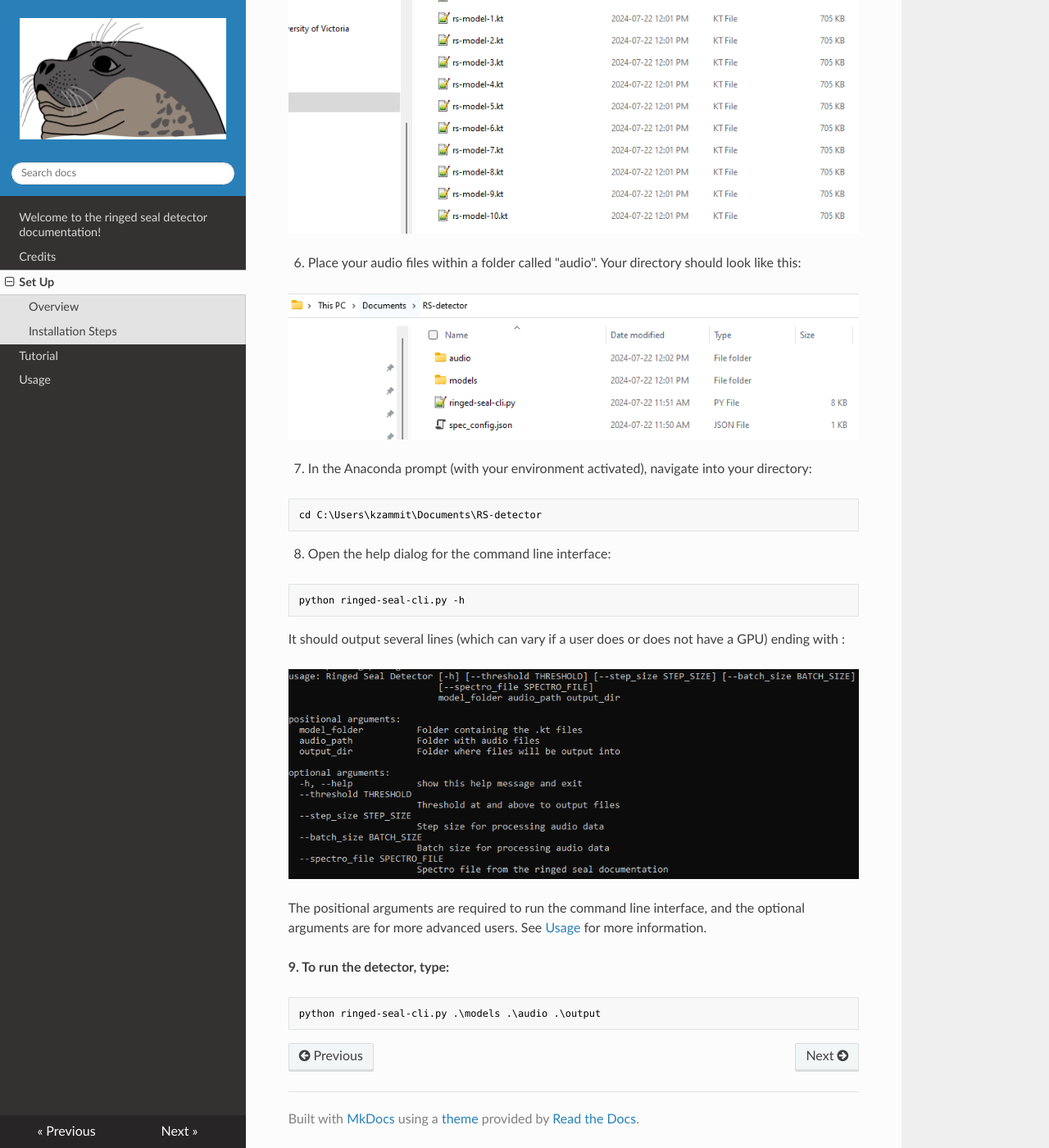
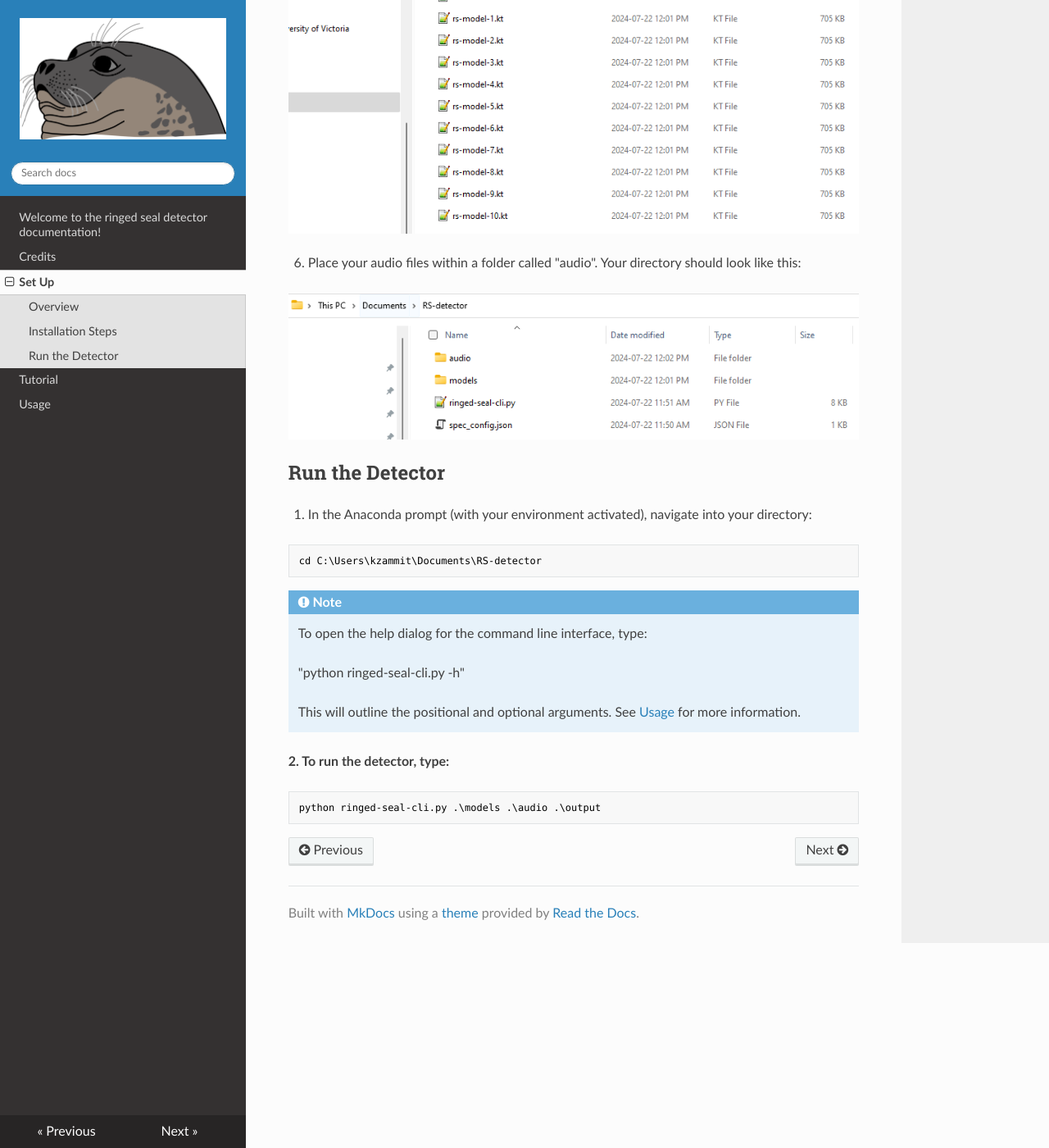
Before and after one commit to karlzam/ringed-seal-detector-docs, an MkDocs documentation site: the page built from docs/SetUp.md, in a window 1280 px wide and 1400 px high, scrolled down 1321 px. Shown: the whole window at 82% size. Built offline with MkDocs 1.6.1, drawn with Linux system fonts in a browser that asks for light colours; nearby versions of some CDN libraries.

Commit message:
Minor alteration

````diff
--- a/docs/SetUp.md
+++ b/docs/SetUp.md
@@ -49,24 +49,24 @@ This may take a few minutes. Note the below error message if you run into issues
 
 ![dir](tutorial-1.png)
 
-7. In the Anaconda prompt (with your environment activated), navigate into your directory:
+## Run the Detector
+
+1. In the Anaconda prompt (with your environment activated), navigate into your directory:
 
 ```commandline
 cd C:\Users\kzammit\Documents\RS-detector
 ```
-8. Open the help dialog for the command line interface:
 
-```commandline
-python ringed-seal-cli.py -h
-```
+!!! note
 
-It should output several lines (which can vary if a user does or does not have a GPU) ending with :
+    To open the help dialog for the command line interface, type:
 
-![help](help-dialog.png)
+      "python ringed-seal-cli.py -h"
 
-The positional arguments are required to run the command line interface, and the optional arguments are for more advanced users. See [Usage](Usage.md) for more information.
+      This will outline the positional and optional arguments. See [Usage](Usage.md) for more information.
 
-**9. To run the detector, type:**
+
+**2. To run the detector, type:**
 
 ```commandline
 python ringed-seal-cli.py .\models .\audio .\output
````
